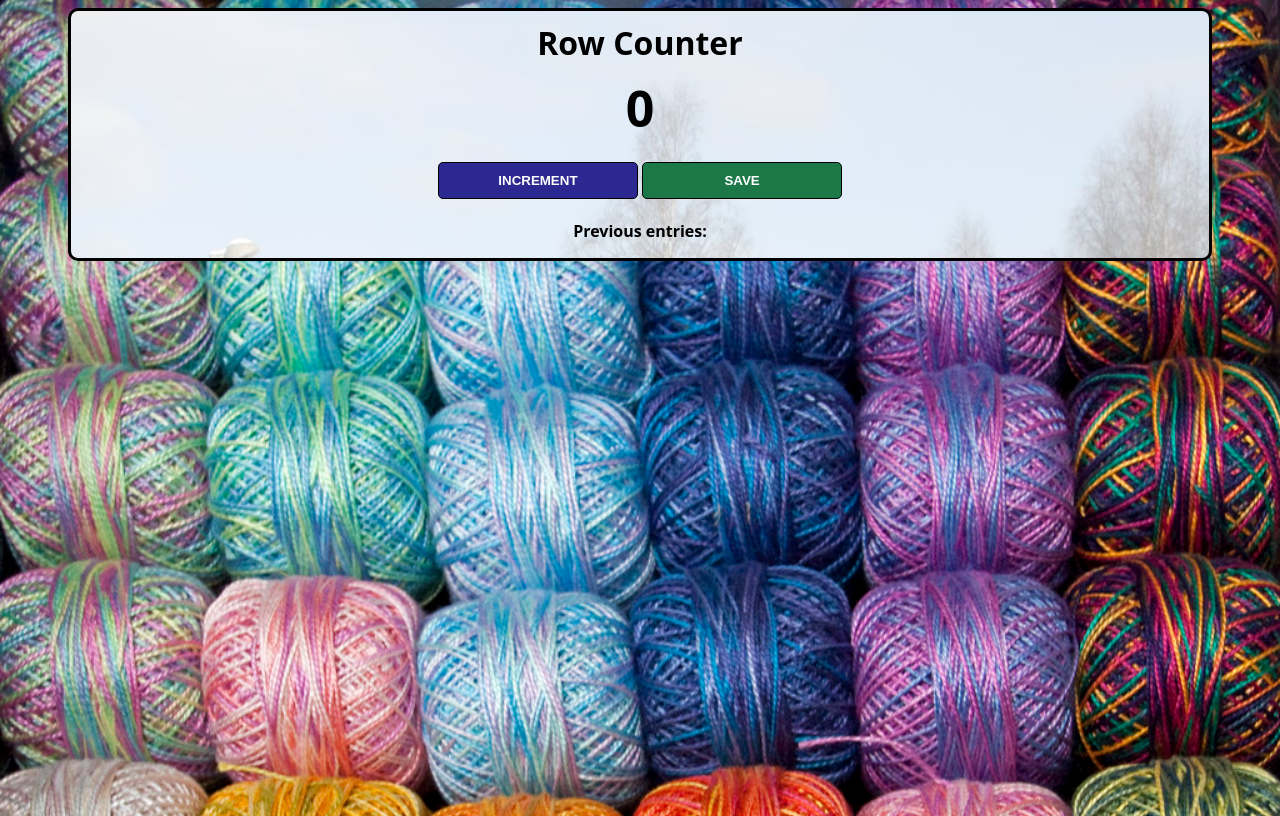
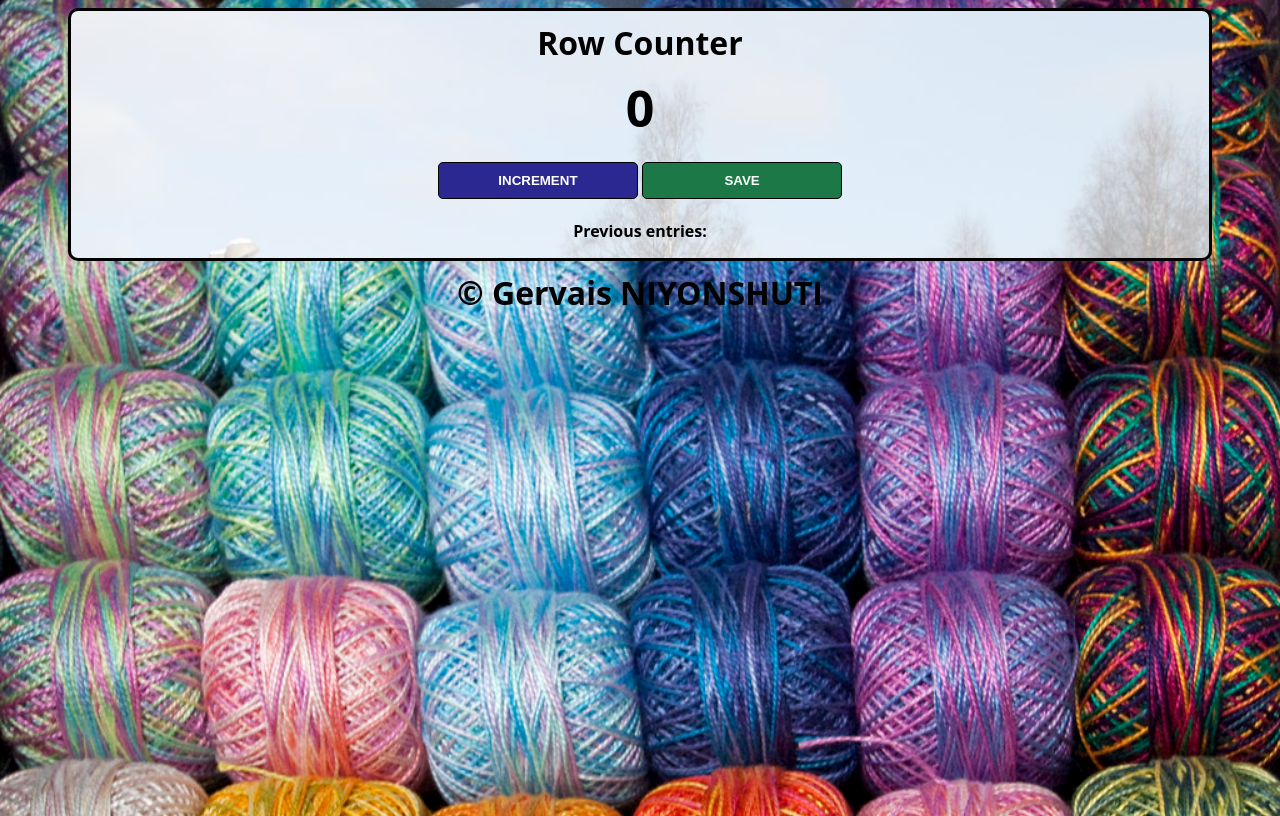
Before and after one commit to 4rGervais/counter-app, a website built with Vite: page index.html in a window 1280 px wide. Built offline with nearby package versions, Linux system fonts and the light colour scheme.

Commit message:
Update index.html
added a footer

```diff
--- a/index.html
+++ b/index.html
@@ -13,5 +13,8 @@
         <script src="index.js">
             nnerText
         </script>
+        <footer>
+            <h1>&copy; Gervais NIYONSHUTI</h1>
+        </footer>
     </body>
 </html>
```
